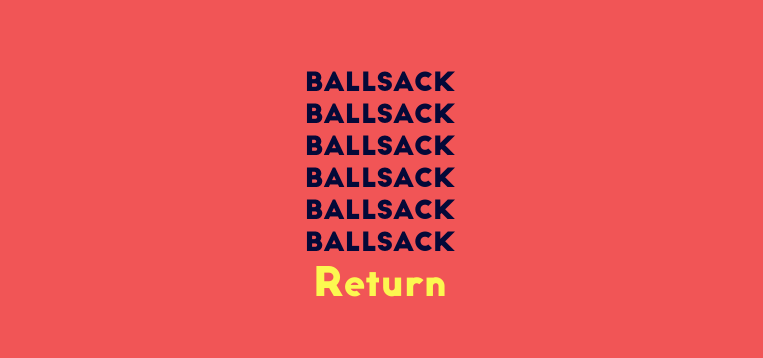
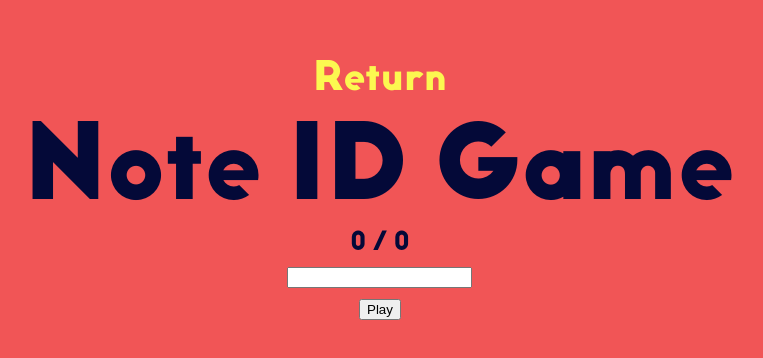
Before and after one commit to GrantNasution/music_theory_training, a React (Create React App) app: page /NoteID in a window 1280 px wide. Shown: the part 214-572 px from the top of the page, without its empty margins (260-1023 px from the left). Built offline with nearby package versions, Linux system fonts and the light colour scheme.

Commit message:
Work done to first game

```diff
--- a/package.json
+++ b/package.json
@@ -10,7 +10,8 @@
     "react": "^16.13.1",
     "react-dom": "^16.13.1",
     "react-router-dom": "^5.2.0",
-    "react-scripts": "3.4.3"
+    "react-scripts": "3.4.3",
+    "tone": "^14.7.39"
   },
   "scripts": {
     "predeploy": "npm run build",
--- a/public/index.html
+++ b/public/index.html
@@ -24,7 +24,6 @@
       work correctly both with client-side routing and a non-root public URL.
       Learn how to configure a non-root public URL by running `npm run build`.
     -->
-
     <title>Music Theory Training</title>
   </head>
   <body>
--- a/src/components/homepage.jsx
+++ b/src/components/homepage.jsx
@@ -7,7 +7,7 @@ import {Button} from 'react';
 function HomePage() {
     return (
         <div>
-            <div id="WP-Title">
+            <div>
                 <Title value="Music Theory" />
                 <Title value="Games" />
             </div>
--- a/src/components/noteid.jsx
+++ b/src/components/noteid.jsx
@@ -1,17 +1,85 @@
 import React from 'react'
-import {Link} from 'react-router-dom';
+import { Link } from 'react-router-dom';
+import * as Tone from 'tone';
+import * as Util from '../utilities/utils';
+import Title from './title';
+import Score from './score';
 
-function NoteID() {
-    return (
-        <div><div>BALLSACK</div>
-            <div>BALLSACK</div>
-            <div>BALLSACK</div>
-            <div>BALLSACK</div>
-            <div>BALLSACK</div>
-            <div>BALLSACK</div>
-            <Link to="/">Return</Link>
-        </div>
-    );
+const synth = new Tone.Synth().toDestination();
+
+class NoteID extends React.Component {
+    constructor(props) {
+        super(props);
+        this.state = {
+            score: 0,
+            total: 0,
+            currNote: null,
+            //** Change This! **//
+            scale: Util.getScale('c'),
+            input: null,
+        }
+
+        this.startGame = this.startGame.bind(this);
+        this.playNote = this.playNote.bind(this);
+    }
+
+    render() {
+        return (
+            <div>
+                <Link to="/">Return</Link>
+                <Title value="Note ID Game" />
+                <Score score={this.state.score} total={this.state.total} /><input type="text"></input>
+                {/* <input type="text" onKeyPress={checkInput} onChange={event  => setInput(event.target.value)}></input> */}
+                <div></div>
+                <button onClick={this.startGame}>Play</button>
+            </div>
+        );
+    }
+
+    startGame() {
+        this.playNote();
+    }
+
+    playNote() {
+        this.setState({ total: this.state.total + 1 });
+        let newNote;
+        do {
+            newNote = Util.randNote(this.state.scale, 4);
+        } while (this.state.currNote == newNote)
+        this.setState({ currNote: newNote });
+        synth.triggerAttackRelease(this.state.currNote, "4n");
+    }
 }
 
+// function NoteID() {
+//     return (
+//         <div>
+//             <Link to="/">Return</Link>
+//             <Title value="Note ID Game" />
+//             <Score score={score} total={total} />
+//             <input type="text"></input>
+//             {/* <input type="text" onKeyPress={checkInput} onChange={event  => setInput(event.target.value)}></input> */}
+//             <div></div>
+//             <button onClick={startGame}>Play</button>
+//         </div>
+//     );
+// }
+
+// function checkInput(e) {
+//     if(e.key === "Enter") {
+//         console.log("enter");
+//         let scoreOpts;
+//         if(input == currNote)  {
+//             scoreOpts = {"score": "add"};
+//         }
+//         setScore(scoreOpts);
+//     }
+//     playNote();
+// }
+
+
+// function setInput(value) {
+//     input = value;
+// }
+
 export default NoteID;
--- a/src/components/score.jsx
+++ b/src/components/score.jsx
@@ -2,6 +2,10 @@ import React from "react";
 
 function Score(props) {
     return (
-        <div></div>
+        <div>
+            {props.score} / {props.total}
+        </div>
     );
 }
+
+export default Score;
--- a/src/index.css
+++ b/src/index.css
@@ -29,7 +29,7 @@ body {
 }
 
 .Title {
-  font-size: 3em;
+  font-size: 4em;
 }
 
 .Tile {
@@ -55,7 +55,8 @@ body {
 }
 
 .Row {
-  min-width: 33vw;
+  margin: 0 auto;
+  max-width: 72vw;
   min-height: 11vh;
   justify-content: space-between;
   display: flex;
@@ -65,7 +66,6 @@ body {
   font-size: 2em;
   margin-top: 9vh;
 }
-
 
 code {
   font-family: source-code-pro, Menlo, Monaco, Consolas, 'Courier New', monospace;
--- /dev/null
+++ b/src/utilities/constants.js
@@ -0,0 +1 @@
+const notes = ['c', 'd', 'e', 'f', 'g', 'a', 'b'];
--- /dev/null
+++ b/src/utilities/utils.js
@@ -0,0 +1,9 @@
+const notes = ['c', 'd', 'e', 'f', 'g', 'a', 'b'];
+
+export function getScale(opts) {
+    return notes;
+}
+
+export function randNote(scale, octave) {
+    return scale[Math.floor(Math.random() * 7)] + octave;
+}
```
Also changed, not shown: 1 other file (tests, documents, lock files or other folders).
